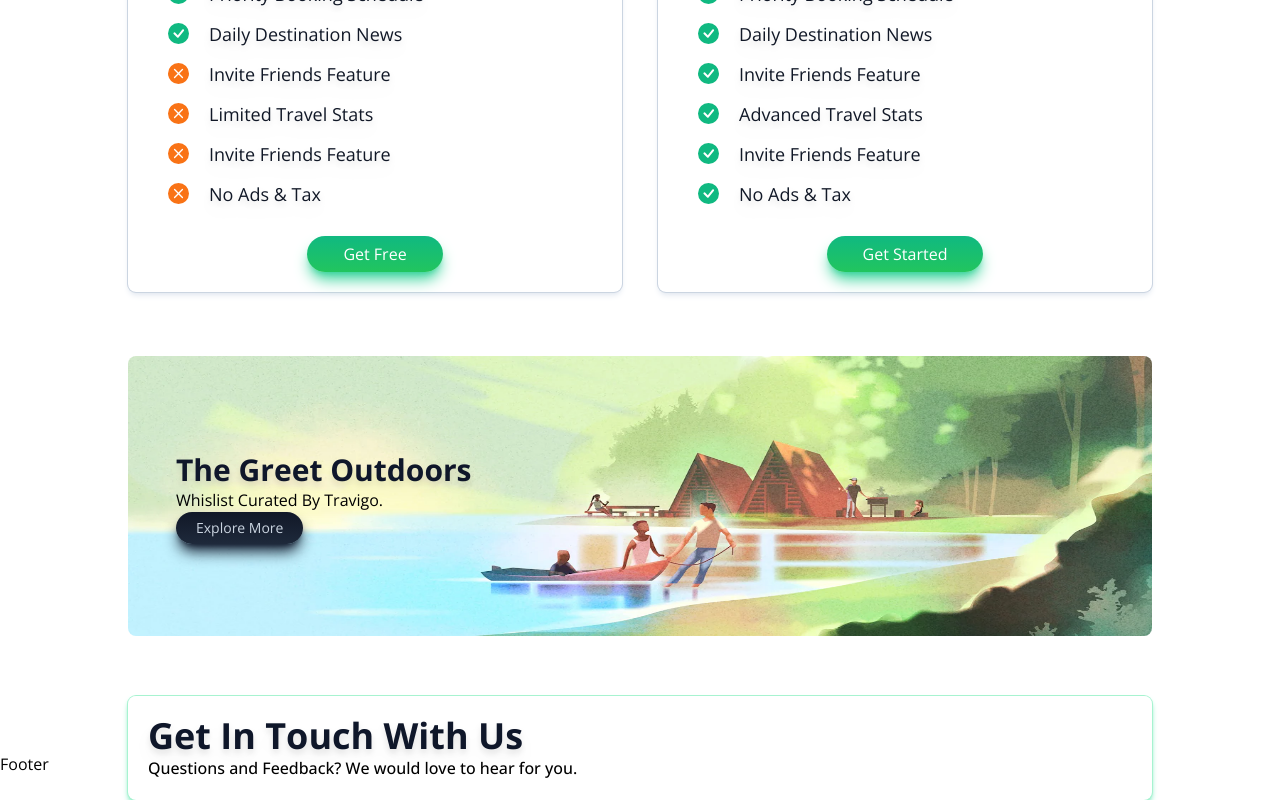
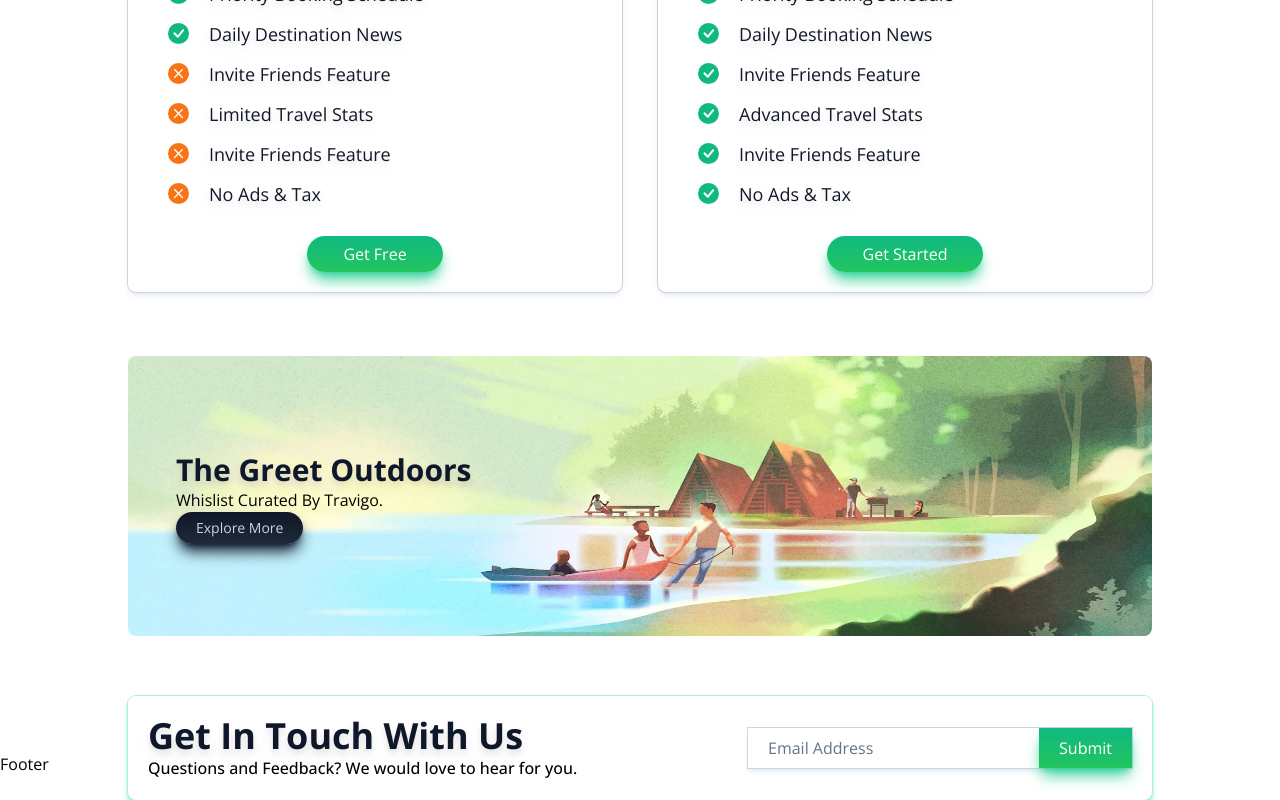
Before and after one commit to HossainRafi/Travigo, a React (Vite) app: page / in a window 1280 px wide. Shown: the part 2692-3492 px from the top of the page. Built offline with nearby package versions, Linux system fonts and the light colour scheme.

Commit message:
newslatter form

```diff
--- a/src/components/Newslatter.jsx
+++ b/src/components/Newslatter.jsx
@@ -16,6 +16,20 @@ const Newslatter = () => {
               Questions and Feedback? We would love to hear for you.
             </p>
           </div>
+          <form className="flex items-center justify-center relative">
+            <input
+              placeholder="Email Address"
+              name="email"
+              type={"email"}
+              className="py-2 px-5 ring-1 ring-slate-300 flex items-center shadow-md shadow-slate-200 w-96 lg:w-[85vw] text-base relative placeholder:text-slate-500 focus:outline-emerald-500"
+            />
+            <button
+              type="button"
+              className="text-base px-5 py-2 text-white bg-gradient-to-b from-emerald-500 to-green-500  transition-all duration-200 active:scale-90 absolute right-0 shadow-lg shadow-emerald-400"
+            >
+              Submit
+            </button>
+          </form>
         </div>
       </div>
     </>
```
